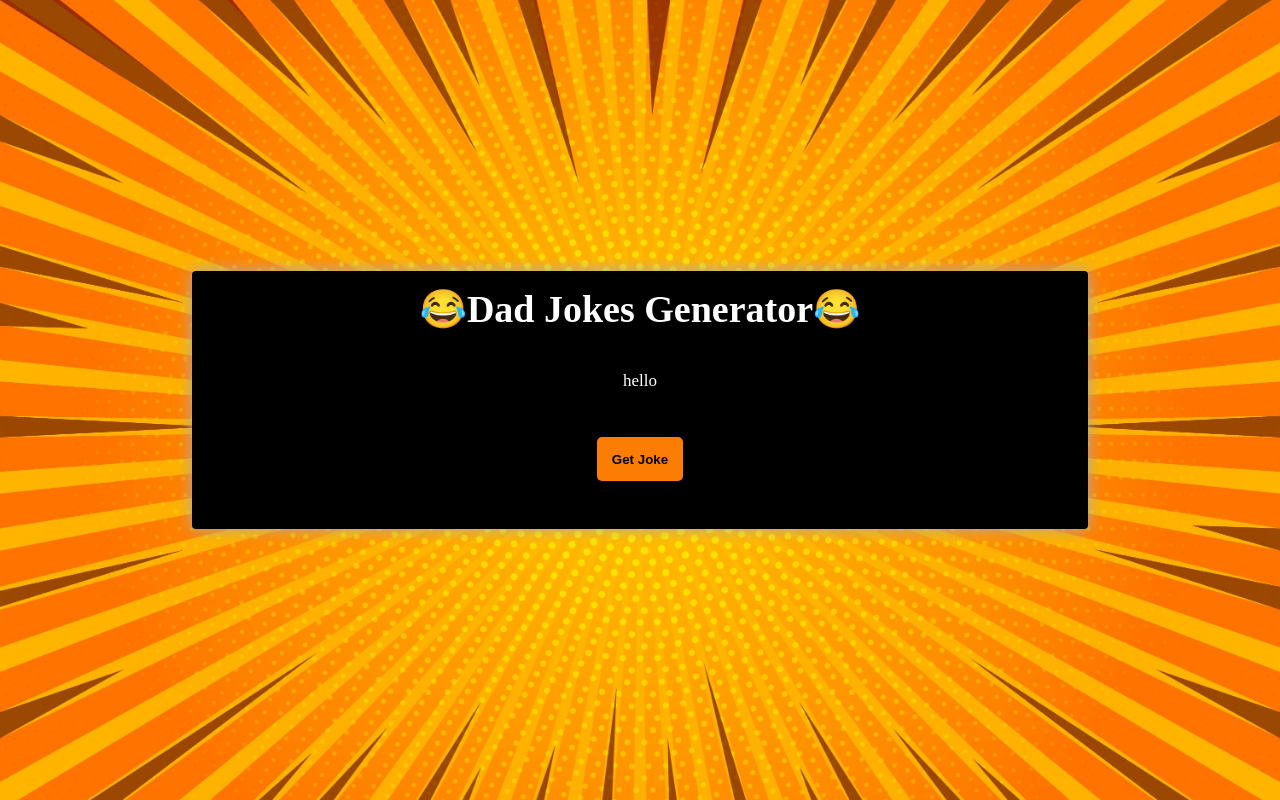
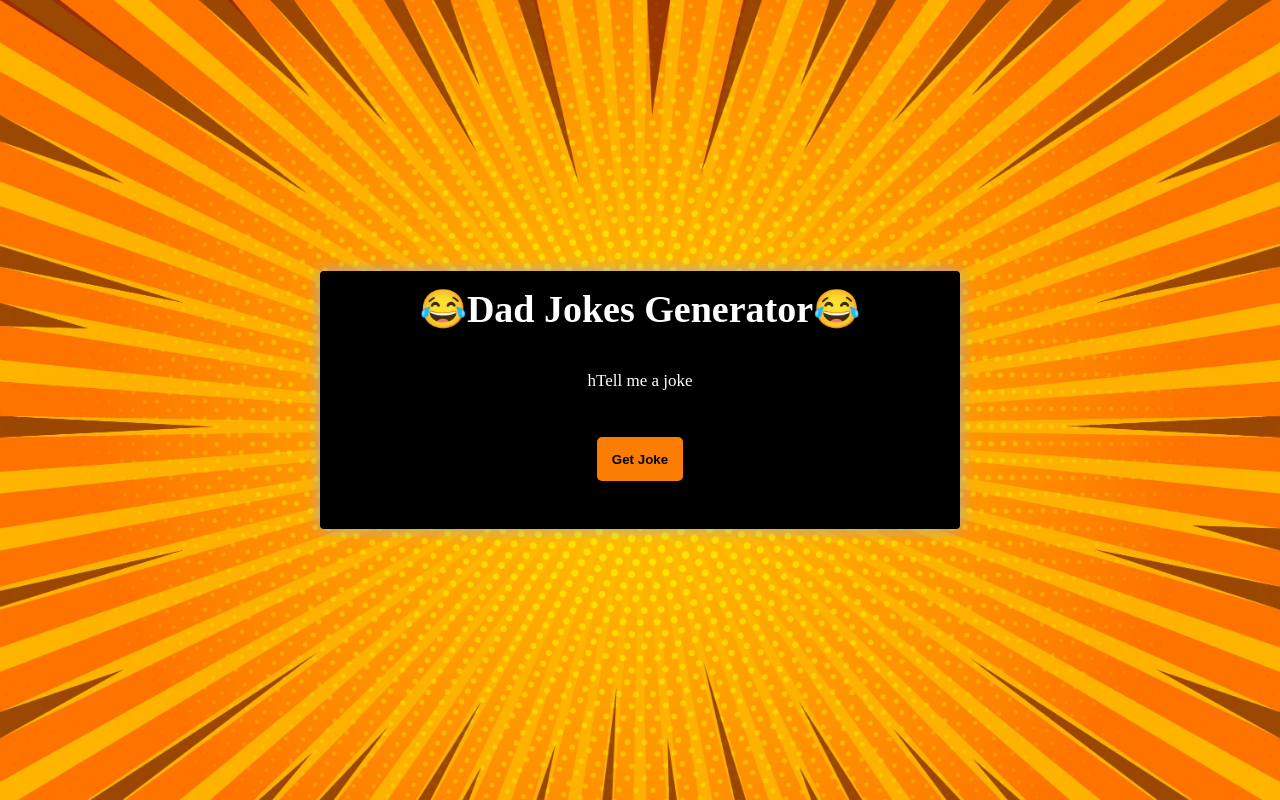
Before and after one commit to CodingWithPandeyji/dad-jokes-generator, a plain HTML site: page index.html in a window 1280 px wide. Drawn offline with Linux system fonts and the light colour scheme.

Commit message:
Update index.html

```diff
--- a/index.html
+++ b/index.html
@@ -9,7 +9,7 @@
     font-size:38px;
    }
         .content{
-            width: 65%;
+            width: 45%;
             padding: 3rem 2rem;
             padding-top: 1rem;
 
@@ -62,7 +62,7 @@
 <body>
     <div class="content">
         <h1>😂Dad Jokes Generator😂</h1>
-        <p>hello</p>
+        <p>hTell me a joke</p>
         <button>Get Joke</button>
 
         <script src="script.js"></script>
```
